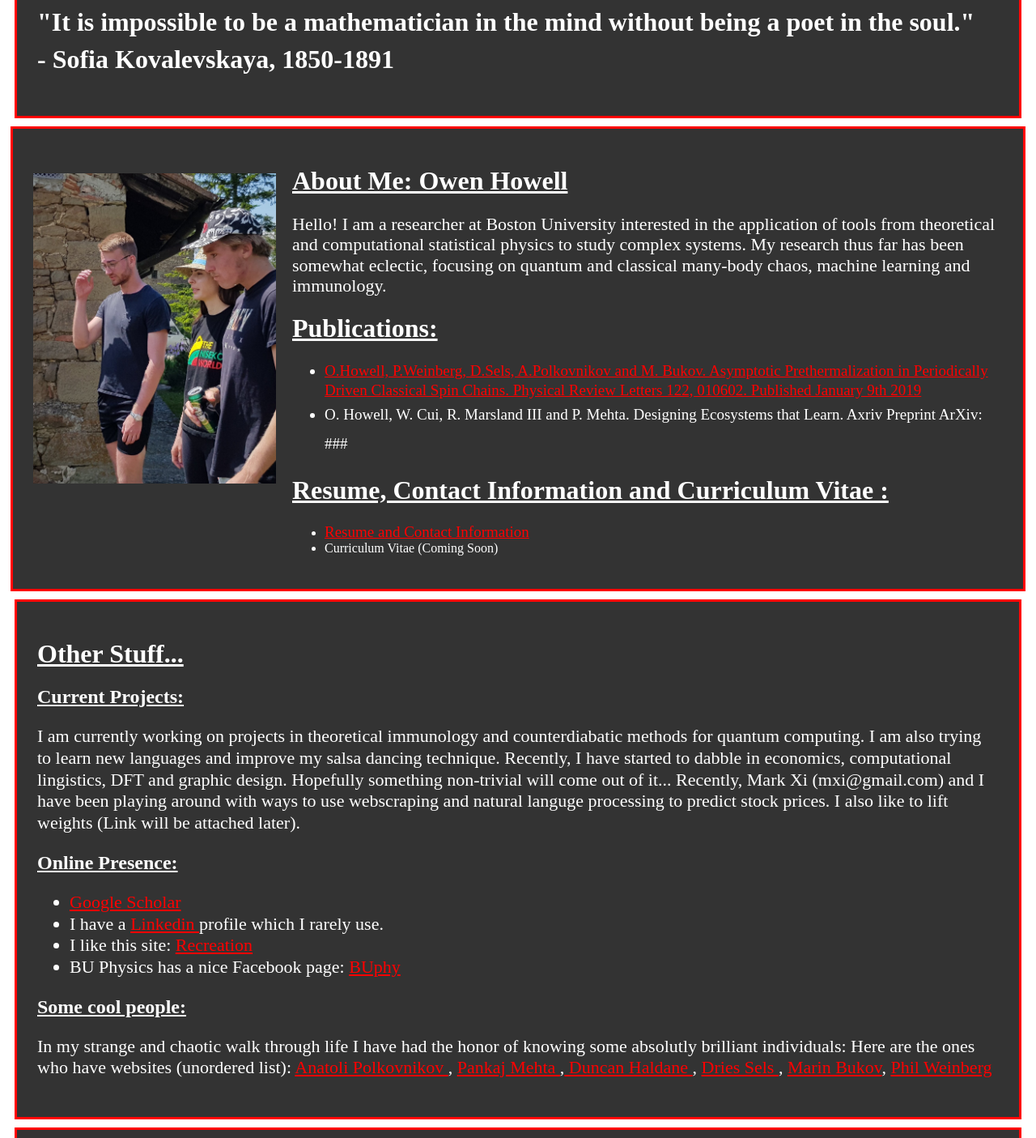
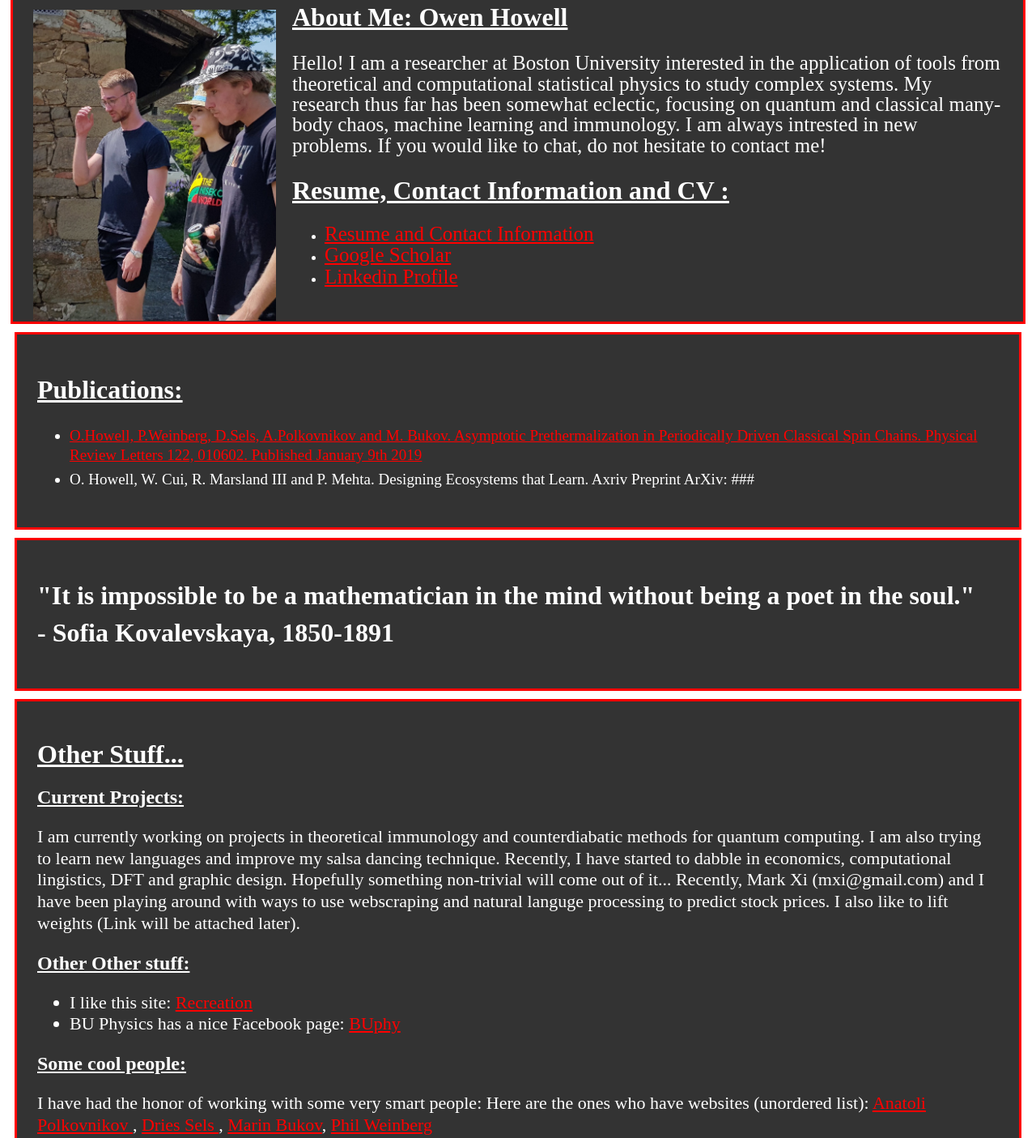
Before and after one commit to owenhowell20/owenhowell20.github.io, a plain HTML site: page index.html in a window 1280 px wide. Shown: the part 54-1459 px from the top of the page at 81% size. Drawn offline with Linux system fonts and the light colour scheme.

Commit message:
Initial commit

```diff
--- a/index.html
+++ b/index.html
@@ -12,14 +12,6 @@
 <body>
 
 
-<!-- the quote heading -->
-<div class="box-head">
-<h1>
-"It is impossible to be a mathematician in the mind without being a poet in the soul." <br>
-- Sofia Kovalevskaya, 1850-1891
-</h1>
-</div>
-
 
 
 <!-- the first box -->
@@ -27,15 +19,39 @@
 
 <!-- image in the first box -->
 <div class="Image1">
-<img src="pic.jpg" alt = "Image of Me" width="300">
+<img src="pic.jpg" alt = "Image of Me" width="300" >
 </div>
 
-<!-- text in the first box -->
+<!-- text in the first box, style="padding-top: 90px;" -->
 <div class="text1">
 
 <h1>  <u> About Me: Owen Howell </u> </h1>
 
-<p style="line-height: 19pt ; font-size: 22px "" > Hello! I am a researcher at Boston University interested in the application of tools from theoretical and computational statistical physics to study complex systems. My research thus far has been somewhat eclectic, focusing on quantum and classical many-body chaos, machine learning and immunology.  </p>
+<p style="line-height: 19pt ; font-size: 25px "" > Hello!
+ I am a researcher at Boston University interested in the application of tools from theoretical and computational statistical physics to study complex systems. My research thus far has been somewhat eclectic, focusing on quantum and classical many-body chaos, machine learning and immunology. I am always intrested in new problems. If you would like to chat, do not hesitate to contact me!   </p>
+
+<h1> <u> Resume, Contact Information and CV : </u> </h1>
+
+<ul>
+	<li> <a href="Owen_Howell_Resume.pdf" target="_blank" style="color:red; line-height: 20pt; font-size: 25px "> Resume and Contact Information</a>  </li>
+	<li> 	 <a href="https://scholar.google.com/citations?user=8bmIJtAAAAAJ&hl=en" target="_blank" style="color:red; line-height: 20pt; font-size: 25px  "> Google Scholar  </a>  </li>
+	<li> <a href="https://www.linkedin.com/in/owen-howell/" target="_blank" style="color:red; line-height: 20pt; font-size: 25px "> Linkedin Profile </a>  </li>
+
+
+</ul>
+
+
+
+
+</div>
+</div>
+
+
+<!-- the quote heading -->
+<div class="box-head">
+
+
+
 
 <h1> <u> Publications: </u> </h1>
 
@@ -46,16 +62,20 @@
 
 </ul>
 
-<h1> <u> Resume, Contact Information and Curriculum Vitae : </u> </h1>
 
-<ul>
-	<li> <a href="Owen_Howell_Resume.pdf" target="_blank" style="color:red; font-size: 19px"> Resume and Contact Information</a>  </li>
-	<li> Curriculum Vitae (Coming Soon)  </li>
-
-</ul>
 
 </div>
+
+<!-- the quote heading -->
+<div class="box-head">
+
+
+<h1>
+"It is impossible to be a mathematician in the mind without being a poet in the soul." <br>
+- Sofia Kovalevskaya, 1850-1891
+</h1>
 </div>
+
 
 
 <!-- the third box -->
@@ -69,20 +89,19 @@ I am currently working on projects in theoretical immunology and counterdiabatic
 </p>
 
 
-<h2> <u> Online Presence: </u> </h2>
+<h2> <u> Other Other stuff: </u> </h2>
 
 <ul style="line-height: 20pt; font-size: 22px">
 
-
-	<li> 	 <a href="https://scholar.google.com/citations?user=8bmIJtAAAAAJ&hl=en" target="_blank" style="color:red"> Google Scholar  </a>  </li>
-	<li> I have a <a href="https://www.linkedin.com/in/owen-howell/" target="_blank" style="color:red"> Linkedin  </a> profile which I rarely use. </li>
 	<li> I like this site: <a href="https://www.meetup.com/members/282307328/" target="_blank" style="color: red"> Recreation </a> </li>
 	<li> BU Physics has a nice Facebook page: <a href="https://www.facebook.com/buphysics/" target="_blank" style="color: red">BUphy</a> </li>
 
 </ul>
 
+
+
 <h2> <u>Some cool people: </u> </h2>
-<p style="line-height: 20pt; font-size: 22px"> In my strange and chaotic walk through life I have had the honor of knowing some absolutly brilliant individuals: Here are the ones who have websites (unordered list):  <a href="http://physics.bu.edu/~asp/" target="_blank" style="color:red"> Anatoli Polkovnikov </a>, <a href="http://physics.bu.edu/~pankajm/" target="_blank" style="color:red"> Pankaj Mehta </a>,<a href="http://wwwphy.princeton.edu/~haldane/index.html" target="_blank" style="color:red"> Duncan Haldane </a>, <a href="https://scholar.google.com/citations?user=7MNzuJ8AAAAJ&hl=en" target="_blank" style="color:red"> Dries Sels </a>, <a href="https://mgbukov.github.io" target="_blank" style="color:red"> Marin Bukov</a>, <a href="https://scholar.google.com/citations?user=HAZRRQwAAAAJ&hl=en" target="_blank" style="color:red">Phil Weinberg</a>
+<p style="line-height: 20pt; font-size: 22px"> I have had the honor of working with some very smart people: Here are the ones who have websites (unordered list):  <a href="http://physics.bu.edu/~asp/" target="_blank" style="color:red"> Anatoli Polkovnikov </a>, <a href="https://scholar.google.com/citations?user=7MNzuJ8AAAAJ&hl=en" target="_blank" style="color:red"> Dries Sels </a>, <a href="https://mgbukov.github.io" target="_blank" style="color:red"> Marin Bukov</a>, <a href="https://scholar.google.com/citations?user=HAZRRQwAAAAJ&hl=en" target="_blank" style="color:red">Phil Weinberg</a>
 
 
 
--- a/styles.css
+++ b/styles.css
@@ -5,6 +5,8 @@
 /*line-height: 25pt;*/
 
  }
+
+
 
  /*the heading box*/
 .box-head{
```
